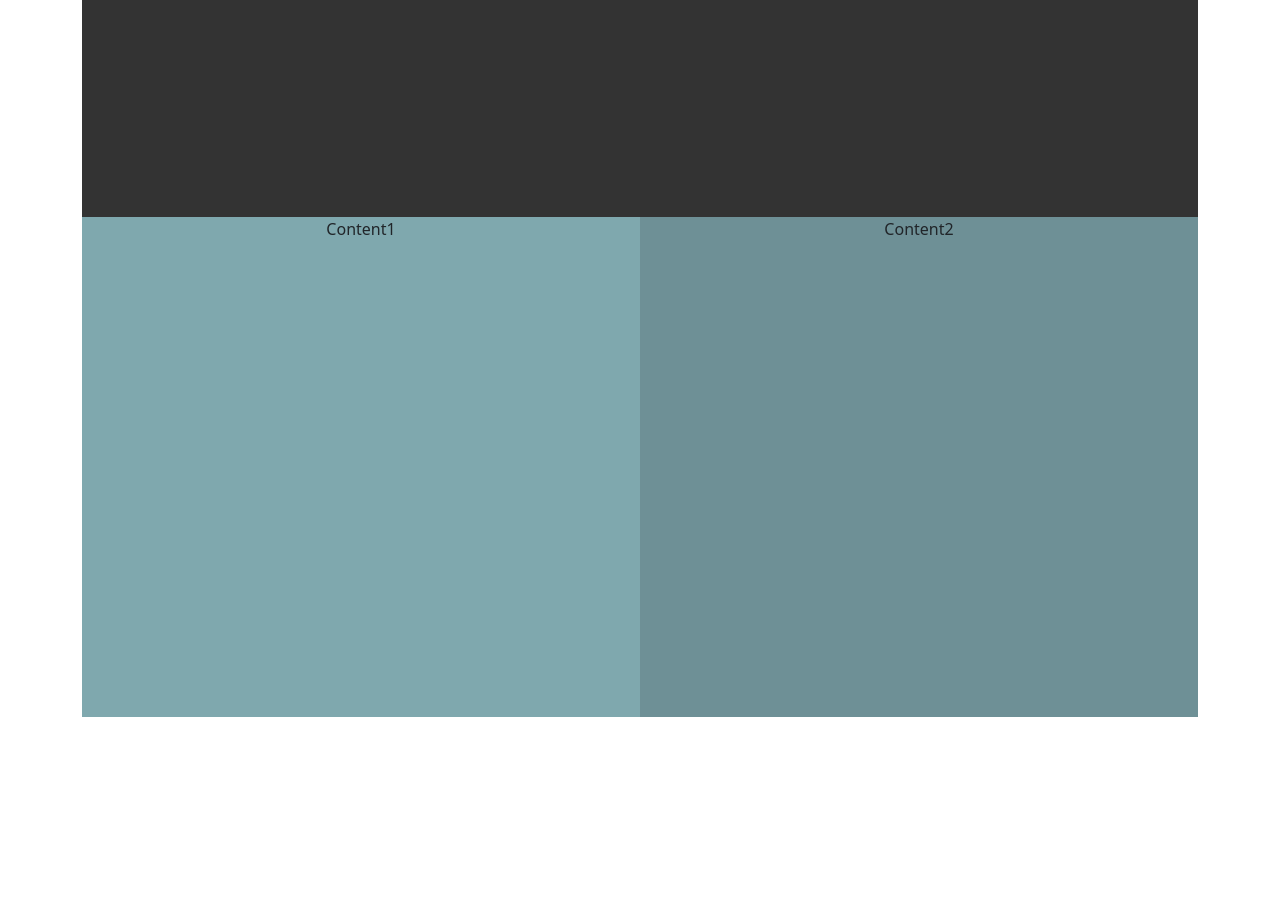
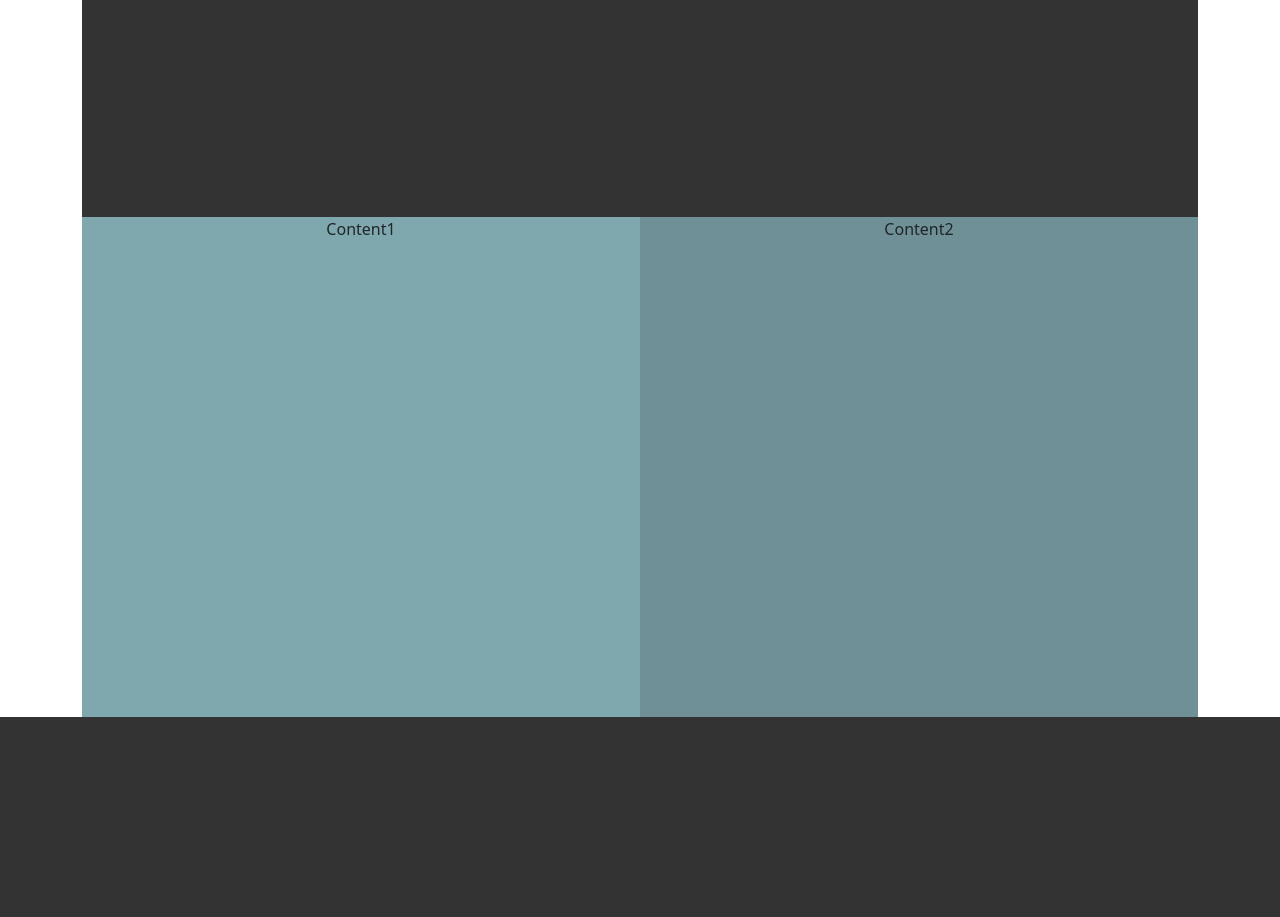
Before and after one commit to IsaacTimothyLyne/Aspire-Therapy-Web, a plain HTML site: page Source/index.html in a window 1280 px wide. Shown: the part 1191-2108 px from the top of the page. Before the commit the page ends 1908 px from the top, so only its background shows below. Drawn offline with nearby package versions, Linux system fonts and the light colour scheme; a web font is replaced by a local one.

Commit message:
footer integration

```diff
--- a/Source/Styles/main.css
+++ b/Source/Styles/main.css
@@ -104,6 +104,10 @@ html{
   .accented-color{
       margin-bottom: 0px;
   }
+  .footer-container{
+      height: 200px;
+      background-color: var(--primary-gray);
+  }
 /* When the screen is less than 600 pixels wide, hide all links, except for the first one ("Home"). Show the link that contains should open and close the topnav (.icon) */
 @media screen and (max-width: 600px) {
     .topnav a:not(:first-child) {display: none;}
--- a/Source/index.html
+++ b/Source/index.html
@@ -58,5 +58,8 @@
                 </div>
             </div>
         </div>
+        <div class="footer-container">
+
+        </div>
     </body>
 </html>
```
